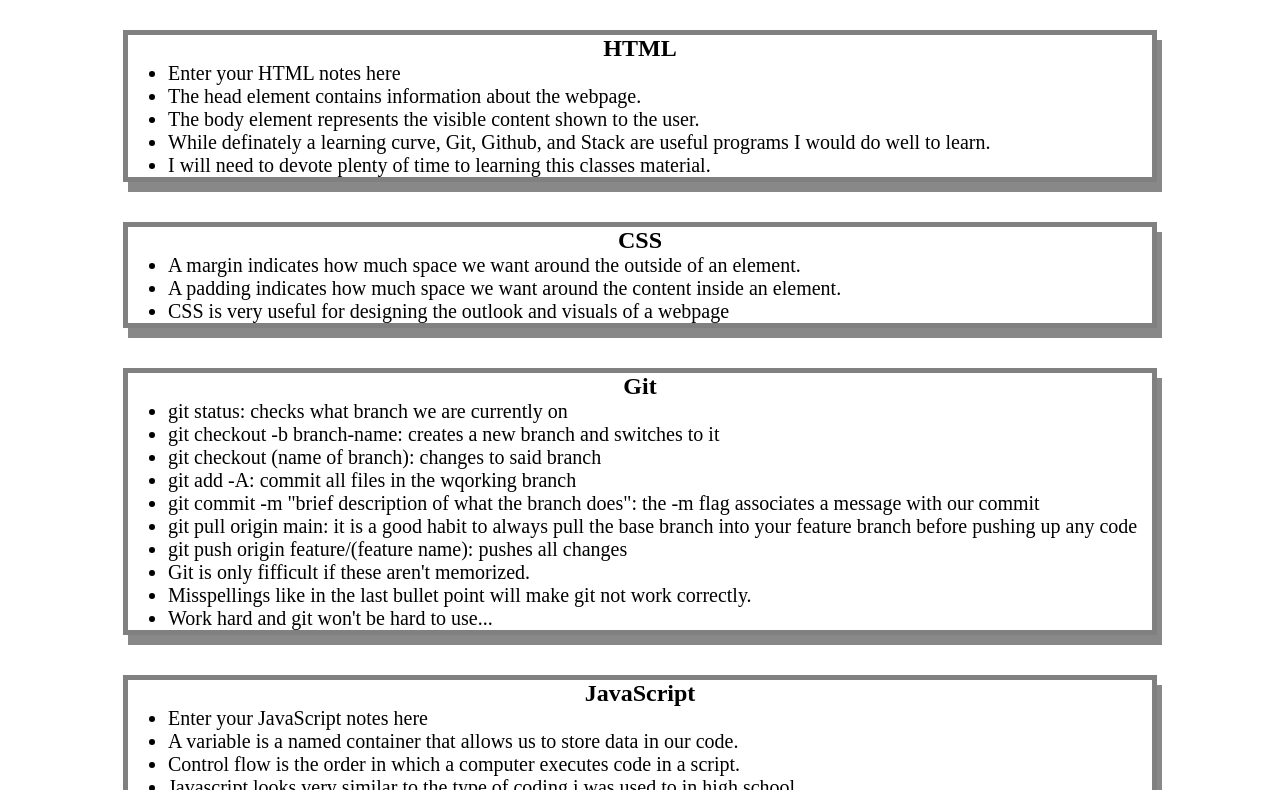
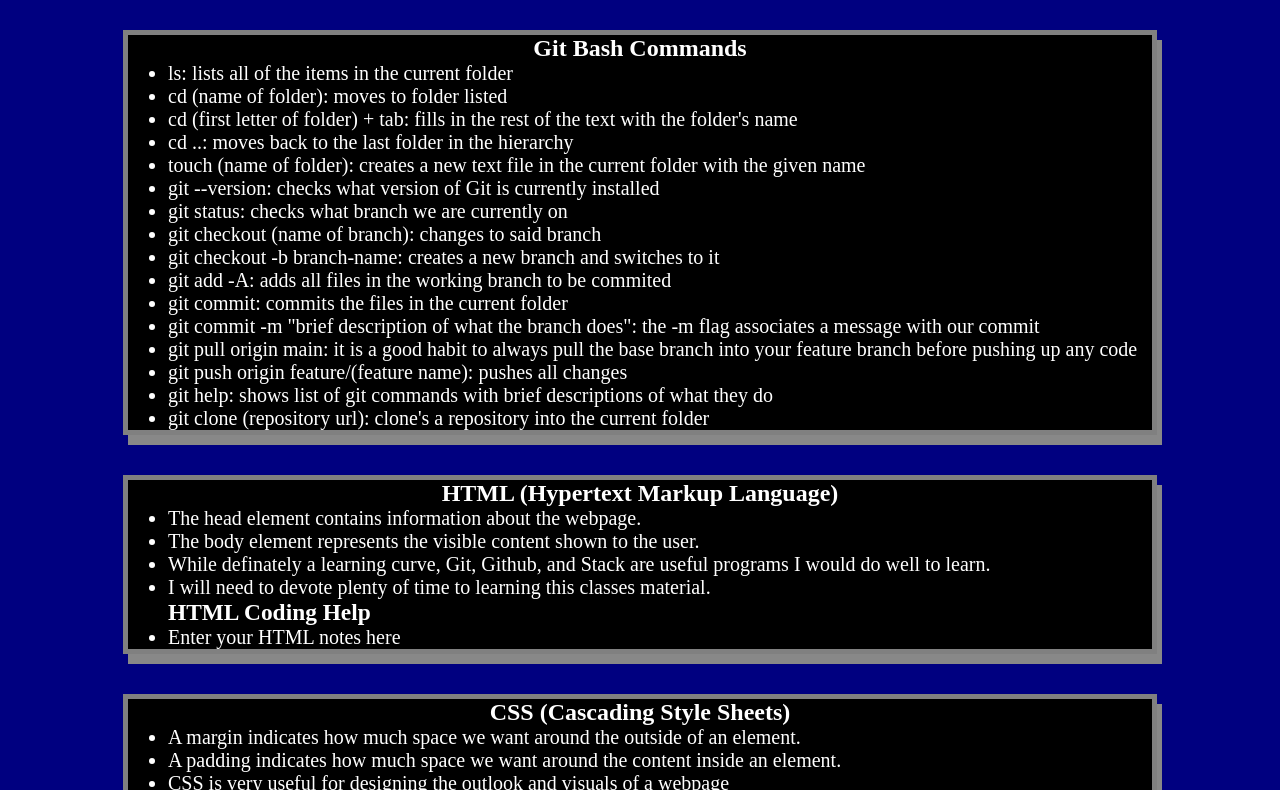
Before and after one commit to dylanstormjohnson/prework-study-guide, a plain HTML site: page index.html in a window 1280 px wide. Shown: the part 130-920 px from the top of the page. Drawn offline with Linux system fonts and the light colour scheme.

Commit message:
Have a nice day!  Factory reset save

```diff
--- a/assets/style.css
+++ b/assets/style.css
@@ -1,13 +1,17 @@
 * {
     margin: 0;
     padding: 0;
+}
+
+body{
+    background:navy;
 }
 
 header,
 footer {
     width: 100%;
     height: 120px;
-    background-color: blue;
+    background-color: rgb(75, 22, 161);
     color: white;
 }
 
@@ -15,6 +19,7 @@ h1,
 h2 {
     text-align: center;
 }
+
 
 img {
     display: block;
@@ -35,6 +40,8 @@ p {
   }
 
   .card {
+    color:white;
+    background:black;
     width: 80%;
     margin: 40px auto;
     border: 5px solid gray;
--- a/index.html
+++ b/index.html
@@ -14,19 +14,42 @@
       <h2>✨ Open the Console to See What's Happening ✨</h2>
     </header>
     <main>
+      <section class="card" id="gitbash-commands-section">
+        <h2>Git Bash Commands</h2>
+        <ul>
+          <li>ls: lists all of the items in the current folder</li>
+          <li>cd (name of folder): moves to folder listed</li>
+          <li>cd (first letter of folder) + tab: fills in the rest of the text with the folder's name</li>
+          <li>cd ..: moves back to the last folder in the hierarchy</li>
+          <li>touch (name of folder): creates a new text file in the current folder with the given name</li>
+          <li>git --version: checks what version of Git is currently installed</li>
+          <li>git status: checks what branch we are currently on</li>
+          <li>git checkout  (name of branch): changes to said branch</li>
+          <li>git checkout -b branch-name: creates a new branch and switches to it</li>
+          <li>git add -A: adds all files in the working branch to be commited</li>
+          <li>git commit: commits the files in the current folder</li>
+          <li>git commit -m "brief description of what the branch does": the -m flag associates a message with our commit</li>
+          <li>git pull origin main: it is a good habit to always pull the base branch into your feature branch before pushing up any code</li>
+          <li>git push origin feature/(feature name): pushes all changes</li>
+          <li>git help: shows list of git commands with brief descriptions of what they do</li>
+          <li>git clone (repository url): clone's a repository into the current folder</li>
+        </ul>
+      </section>
+
       <section class="card" id="html-section">
-        <h2>HTML</h2>
+        <h2>HTML (Hypertext Markup Language)</h2>
         <ul>
-          <li>Enter your HTML notes here</li>
           <li>The head element contains information about the webpage.</li>
           <li>The body element represents the visible content shown to the user.</li>
           <li>While definately a learning curve, Git, Github, and Stack are useful programs I would do well to learn.</li>
           <li>I will need to devote plenty of time to learning this classes material.</li>
+        <h3>HTML Coding Help</h3>
+        <li>Enter your HTML notes here</li>
         </ul>
       </section>
 
       <section class="card" id="css-section">
-        <h2>CSS</h2>
+        <h2>CSS (Cascading Style Sheets)</h2>
         <ul>
           <li>A margin indicates how much space we want around the outside of an element.</li>
           <li>A padding indicates how much space we want around the content inside an element.</li>
@@ -38,13 +61,6 @@
       <section class="card" id="git-section">
         <h2>Git</h2>
         <ul>
-          <li>git status: checks what branch we are currently on</li>
-          <li>git checkout -b branch-name: creates a new branch and switches to it</li>
-          <li>git checkout  (name of branch): changes to said branch</li>
-          <li>git add -A: commit all files in the wqorking branch</li>
-          <li>git commit -m "brief description of what the branch does": the -m flag associates a message with our commit</li>
-          <li>git pull origin main: it is a good habit to always pull the base branch into your feature branch before pushing up any code</li>
-          <li>git push origin feature/(feature name): pushes all changes</li>
           <li>Git is only fifficult if these aren't memorized.</li>
           <li>Misspellings like in the last bullet point will make git not work correctly.
           <li>Work hard and git won't be hard to use...</li>
@@ -54,7 +70,6 @@
       <section class="card" id="javascript-section">
         <h2>JavaScript</h2>
         <ul>
-          <li>Enter your JavaScript notes here</li>
           <li>A variable is a named container that allows us to store data in our code.</li>
           <li>Control flow is the order in which a computer executes code in a script.</li>
           <li>Javascript looks very similar to the type of coding i was used to in high school.</li>
```
